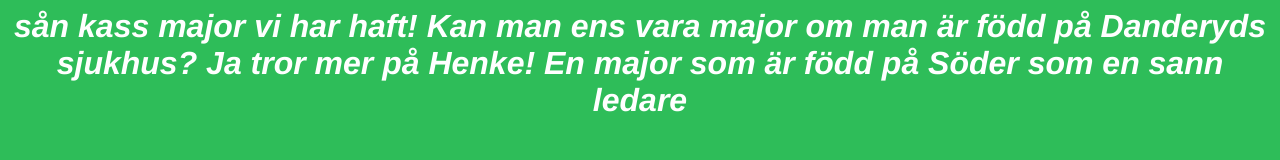
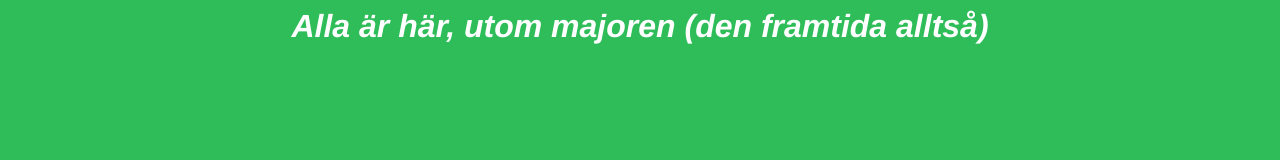
Before and after one commit to johanrydenstam/pb, a plain HTML site: page index.html in a window 1280 px wide. Drawn offline with Linux system fonts and the light colour scheme.

Commit message:
Update index.html

```diff
--- a/index.html
+++ b/index.html
@@ -11,4 +11,4 @@ h1   {
 	font-style: italic;
 }
 </style>
-</head><body><h1>sån kass major vi har haft! Kan man ens vara major om man är född på Danderyds sjukhus? Ja tror mer på Henke! En major som är född på Söder som en sann ledare</h1></body></html>
+</head><body><h1>Alla är här, utom majoren (den framtida alltså)</h1></body></html>
```
